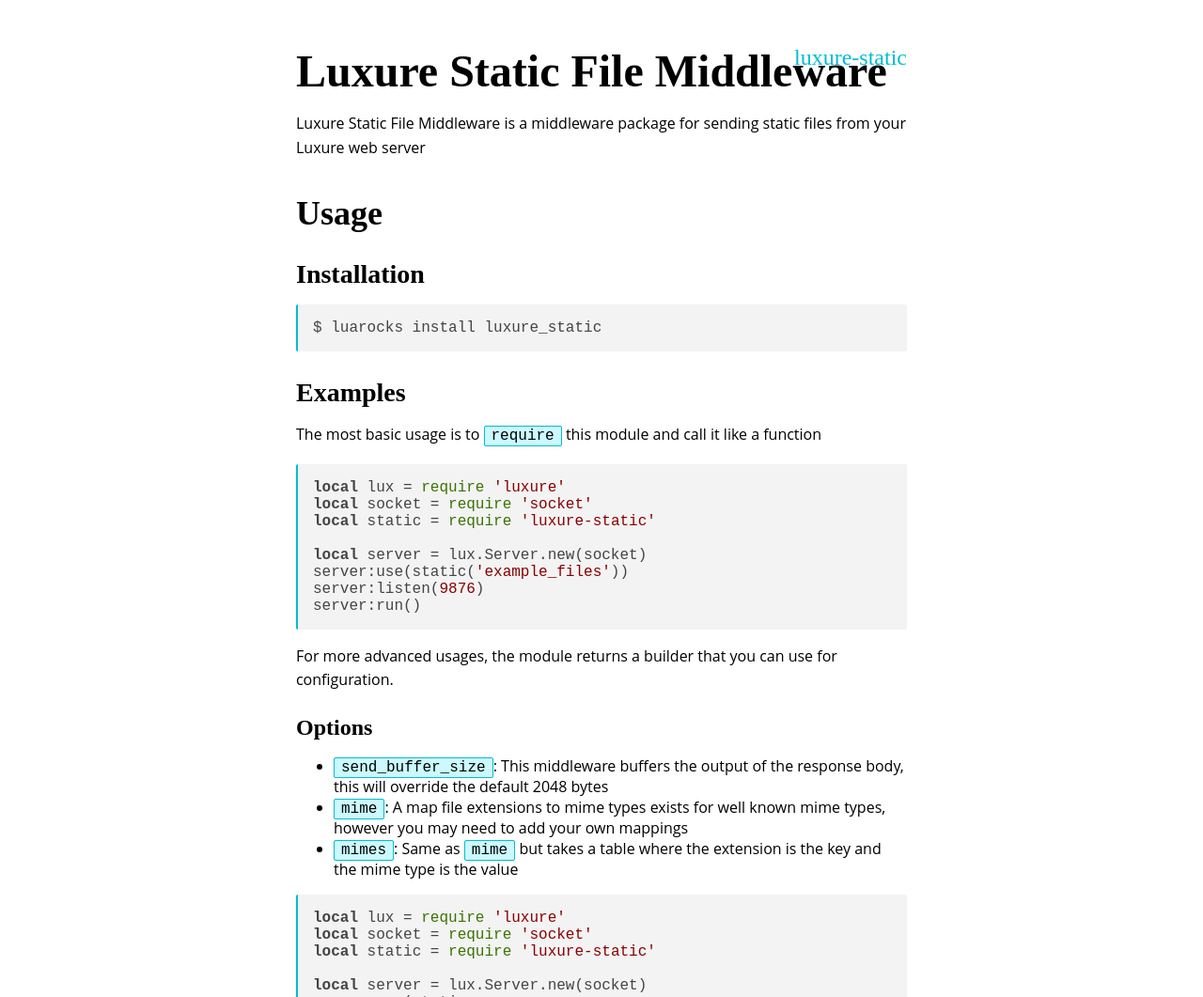
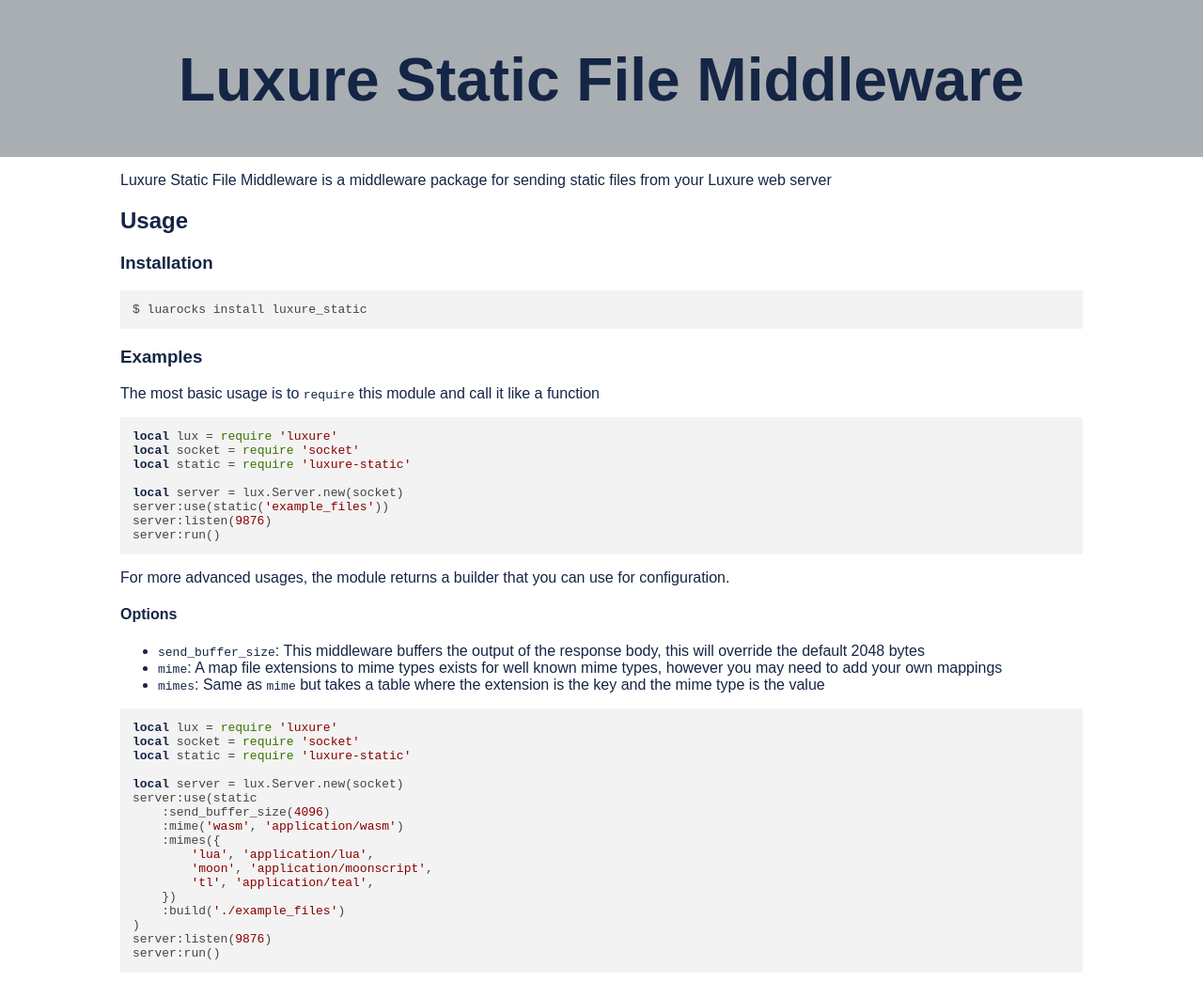
Before and after one commit to FreeMasen/luxure_static, a plain HTML site: page example_files/index.html in a window 1280 px wide. Shown: the top 1061 px of the page at 94% size. Drawn offline with nearby package versions, Linux system fonts and the light colour scheme.

Commit message:
working example

```diff
--- a/example_files/index.html
+++ b/example_files/index.html
@@ -13,15 +13,16 @@
 
 <body>
   <header class="page-heading">
-    <h1><a href="#">Luxure Static File Middleware</h1><a class="home-link" href="../">luxure-static</a>
+    <h1>Luxure Static File Middleware</h1>
   </header>
+  <main>
     <p>Luxure Static File Middleware is a middleware package
       for sending static files from your Luxure web server</p>
-  <h2 id="Usage"><a href="#Usage">Usage</a></h2>
-  <h3 id="Installation"><a href="#Installation">Installation</a></h3>
+    <h2 id="Usage">Usage</h2>
+    <h3 id="Installation">Installation</h3>
     <pre><code class="language-sh">$ luarocks install luxure_static
 </code></pre>
-  <h3 id="Examples"><a href="#Examples">Examples</a></h3>
+    <h3 id="Examples">Examples</h3>
     <p>The most basic usage is to <code>require</code> this module and call it like a function</p>
     <pre><code class="language-lua">local lux = require 'luxure'
 local socket = require 'socket'
@@ -34,13 +35,15 @@ server:run()
 </code></pre>
     <p>For more advanced usages, the module returns a builder that you can use for
       configuration.</p>
-  <h4 id="Options"><a href="#Options">Options</a></h4>
+    <h4 id="Options">Options</h4>
     <ul>
       <li><code>send_buffer_size</code>: This middleware buffers the output of the response body, this will override the
         default 2048 bytes</li>
-    <li><code>mime</code>: A map file extensions to mime types exists for well known mime types, however you may need to
+      <li><code>mime</code>: A map file extensions to mime types exists for well known mime types, however you may need
+        to
         add your own mappings</li>
-    <li><code>mimes</code>: Same as <code>mime</code> but takes a table where the extension is the key and the mime type
+      <li><code>mimes</code>: Same as <code>mime</code> but takes a table where the extension is the key and the mime
+        type
         is the value</li>
     </ul>
     <pre><code class="language-lua">local lux = require 'luxure'
@@ -61,6 +64,7 @@ server:use(static
 server:listen(9876)
 server:run()
 </code></pre>
+  </main>
   <footer></footer>
   <link rel="stylesheet" href="https://cdnjs.cloudflare.com/ajax/libs/highlight.js/9.12.0/styles/default.min.css">
   <script>hljs.initHighlightingOnLoad();</script>
--- a/example_files/style.css
+++ b/example_files/style.css
@@ -1,99 +1,29 @@
-body {
-	margin: 16px auto;
-	width: 650px;
-	font-size: 16px;
-	font-family: 'Open Sans', sans-serif;
+html, body {
+	border: 0;
+	margin: 0;
+	padding: 0;
 }
 
-h1, h2, h3, h4, h5, h6 {
-	font-family: 'Merriweather', serif;
-	margin: 1em 0 0 0;
-	font-weight: semibold;
+* {
+	font-family: sans-serif;
+	color: #152545;
 }
 
-h1 {
-	font-size: 48px;
+header {
+	width: 100%;
+	text-align: center;
+	background-color: #A9AEB2;
+	margin: 0;
+	padding-top: 5px;
+	padding-bottom: 2px;
+	font-size: 24pt;
 }
 
-h2 {
-	font-size: 36px;
+main {
+	width: 80vw;
+	margin: auto;
 }
 
-h3 {
-	font-size: 28px;
+code, code * {
+	font-family: monospace;
 }
-
-h4 {
-	font-size: 24px;
-}
-
-ol.index-toc {
-	list-style-type: none;
-	padding-left: 0;
-}
-
-ol.index-toc li {
-	margin-top: 0.2em;
-}
-
-header.index-heading {
-	text-align: center;
-	padding: 5em 0 1.5em 0;
-}
-
-header.page-heading {
-	position: relative;
-}
-
-header.page-heading > a {
-	position: absolute;
-	font-size: 24px;
-	font-family: 'Merriweather', serif;
-	margin: 0;
-	top: 0;
-	right: 0;
-}
-
-p {
-	line-height: 1.6;
-}
-
-a {
-	color: #00BCD4;
-	text-decoration: none;
-}
-
-a:hover {
-	color: #00BCD4;
-	text-decoration: underline;
-}
-
-h1 a, h2 a, h3 a,
-h4 a, h5 a, h6 a {
-	color: black;
-}
-
-code {
-	font-family: Monospace;
-	background-color: #ccf9ff;
-	border: 1px solid #00BCD4;
-	border-radius: 2px;
-	padding: 1px 7px;
-}
-
-pre > code {
-	margin: 1em 0;
-	border-top: none;
-	border-right: none;
-	border-bottom: none;
-	border-left: 2px solid #00BCD4;
-	display: block;
-	overflow: auto;
-	padding: 10px;
-}
-
-footer {
-	color: #555;
-	text-align: center;
-	border-top: 1px solid #EFEFEF;
-}
```
Also changed, not shown: 1 other file. Lines whose indentation alone changed are shown as unchanged.
